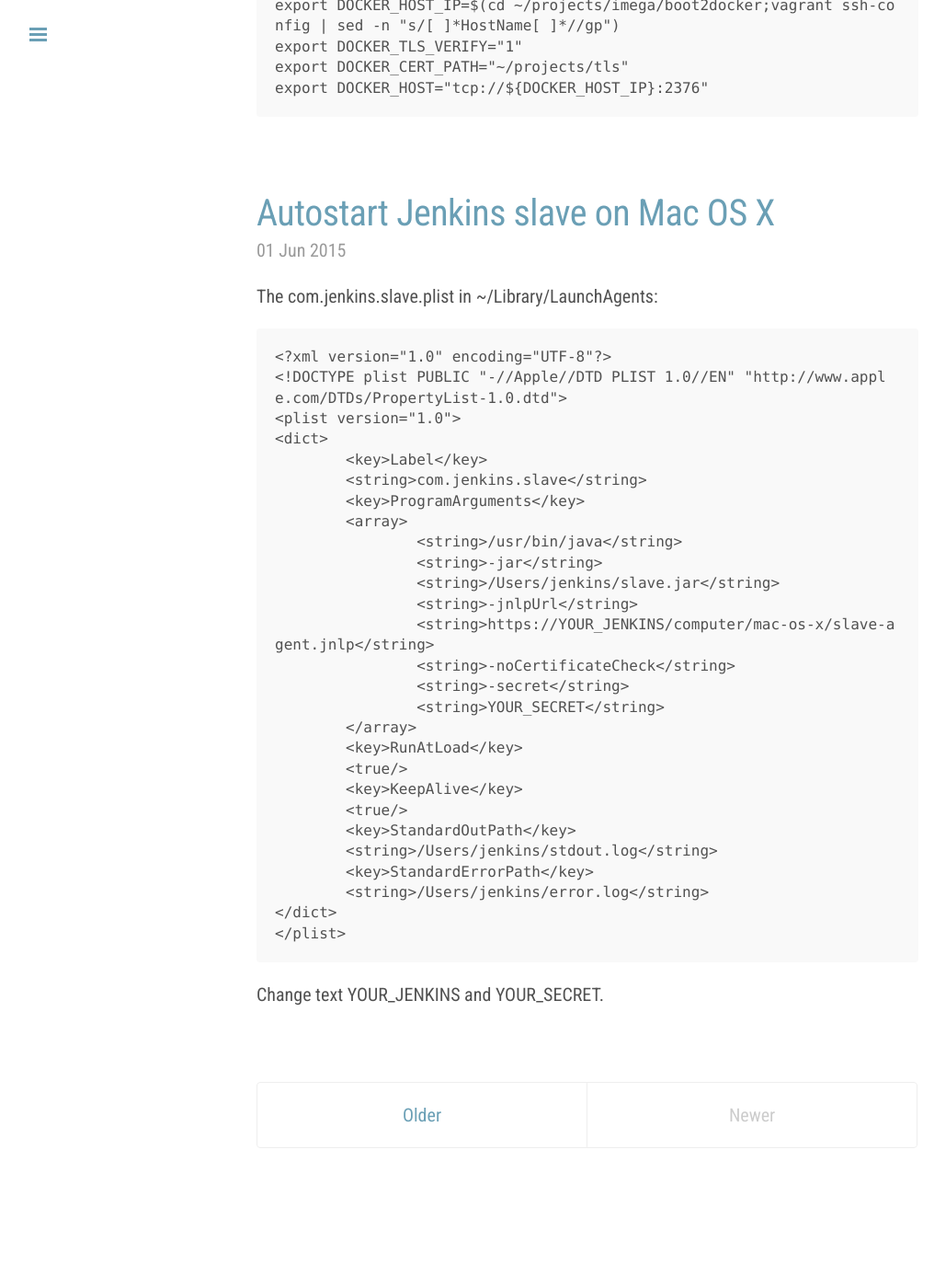
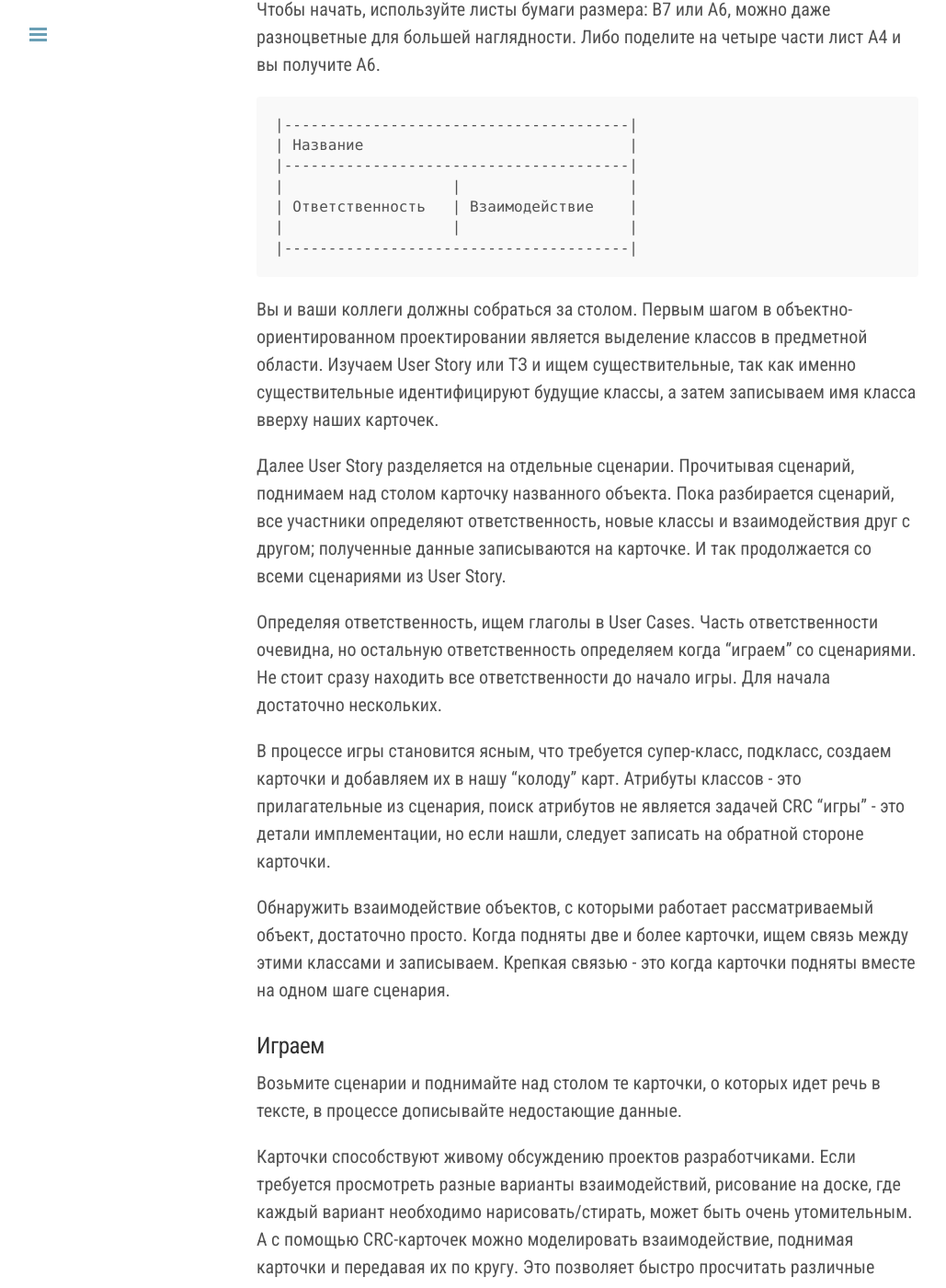
Before and after one commit to iMega/imega.github.io, a Jekyll site: the page built from index.html, in a window 1280 px wide and 1400 px high, scrolled down 3134 px. Shown: the whole window at 92% size, without its empty margins (1-1030 px from the left). Built offline with Jekyll 4.4.1, drawn with Linux system fonts in a browser that asks for light colours; Markdown is read by kramdown in place of the engine named in the settings; the list of posts is cut into pages by our own code; before the commit the page ends 4442 px from its top, so only the background shows below that; some of the changed text lies outside the part shown.

Commit message:
Статья о CRC-картах

````diff
--- a/_config.yml
+++ b/_config.yml
@@ -1,6 +1,5 @@
 # Permalinks
 permalink:        pretty
-relative_permalinks: true
 
 # Setup
 title:            iMega's Blog
--- /dev/null
+++ b/_posts/2016-03-17-crc-cards.md
@@ -0,0 +1,110 @@
+---
+layout: post
+title: CRC-карточки - повседневность проекта
+---
+
+### Введение
+
+Одним из методов мозгового штурма при анализе и проектировании задач с использованием ООП являются CRC карточки – это способ для определения классов и их взаимодействия.
+
+CRC-карта (англ. Class-responsibility-collaboration card; рус. карта «Класс-Ответственность-Кооперация») - метод мозгового штурма, предназначенный для проектирования объектно-ориентированного программного обеспечения. CRC-карты были предложены Уордом Каннингемом и Кентом Беком.[1] Как правило, CRC-карты используются в тех случаях, когда сначала в процессе проектирования ПО определяются классы и способы их взаимодействий. [wikipedia](https://en.wikipedia.org/wiki/Class-responsibility-collaboration_card).
+
+Основным предназначением CRC карточек является концентрирование разработчиков на главных абстракциях задачи и предотвращение от зарывания в подробности и детали второго плана. Неверный уровень абстракции может стать серьезной проблемой для движения проекта, проект может двигаться не в том направлении или делать вид, что движется.
+
+### История создания
+
+Создатели карт не могли представить разработчиков, как начинающих, так и опытных, способных представить объектно-ориентированное проектирование антропоморфным, как нечто живое и наделенное человеческими качествами. Введя CRC карты, которые характеризуют объекты по имени класса, обязанностям и взаимодействию, они получили способ дать учащимся представить концепции объектов.
+
+Самой сложной проблемой в области преподавания объектно-ориентированного программирования оказался отказ обучаемого от общего знания управления с процедурными программами, чтобы полагаться на знания местных объектов для выполнения своих задач. Новички завалены регрессией к глобальному мышлению: беспричинными глобальными переменными, ненужными указателями и неподходящими зависимостями реализации объектов.
+
+Данный подход оказался успешным в обучении начинающих программистов, а также при внедрении опытных программистов в сложные существующие проекты.
+
+Поскольку изучение объектов требует определенного сдвига в общем подходе, обучение сводится к проектированию объектов. Создатели сфокусировались на дизайне, который обучает основным понятиям новичка или тонкостям сложной конструкции для опытных программистов.
+
+Вместо попытки сделать дизайн объекта процедурным, насколько это возможно, было обнаружено, что наиболее эффективно преподавание способом идиоматического мышления с объектами, т.е. погружение ученика в предметность материала. Для этого необходимо удалить как можно больше знакомого материала, насколько это возможно, ожидая, что детали, такие как синтаксис и среда разработки будут подобраны достаточно быстро, как только основы будут тщательно изучены.
+
+
+### Использование CRC-карточек
+
+CRC-карты используются для представления: Объектов, их ответственности и взаимодействия с другими объектами. Они создаются в процессе исследования сценария работы программы, основанной на моделировании поведения системы в целом.
+
+Почему хорошо использовать CRC-карты: Они материальны их действительно можно потрогать, учитывая предложенный размер карточек создателями, их смело можно назвать портативными; можно пользоваться в любом месте, а также не требуется какого-либо оборудования - лишь карандаш и бумага. Карты позволяют разработчикам прочувствовать и видеть какие объекты живут в разных сценариях проекта. Об этом детально речь пойдет в "игре".
+
+### CRC-карты в проектировании.
+
+Задачи проектирования:
+
+  * Собрать необходимые данные для работы с User Story.
+  * Определить классы
+  * Определить ответственности
+  * Когда они взаимодействуют друг с другом
+
+Карточка представляет собой три области: первая находится вверху, где пишется название объекта, две другие области равно разделяют карту в два столбца. Левый столбец заполняем сведениями, за что отвечает объект, правый - с кем взаимодействует.
+
+Объект (Object) - сущность, которая что-то может делать, а также имеет некоторые состояния.
+
+Важный момент в CRC-методике - это определить ответственность объекта. Ответственность (responsibility) – краткое описание того, что объект должен делать: операция, которую выполняет объект; некоторый объем знаний, который объект поддерживает или какие-либо важные решения, принимаемые объектом. Идея состоит в том, чтобы вы могли взять любой класс и сформулировать его разумно ограниченные обязанности. Такой образ действия поможет вам яснее представить себе архитектуру классов.
+
+Часто существительные из сценариев взаимодействия выделяют в качестве названия объекта, а глаголы в ответственность.
+
+Взаимодействие (Collaboration) - процесс, в котором несколько классов объединяются, чтобы обеспечить поведение более высокого уровня. Карточки можно раскладывать так, чтобы представить сотрудничество объектов. Это даст вам некоторое представление о связях между объектами.
+
+С точки зрения динамики моделируемой задачи, расположение карточек показывает поток сообщений между объектами, а с точки зрения статики они представляют иерархии классов.
+
+### Перед игрой
+
+Чтобы начать, используйте листы бумаги размера: B7 или A6, можно даже разноцветные для большей наглядности. Либо поделите на четыре части лист А4 и вы получите A6.
+
+```
+|---------------------------------------|
+| Название                              |
+|---------------------------------------|
+|                   |                   |
+| Ответственность   | Взаимодействие    |
+|                   |                   |
+|---------------------------------------|
+```
+
+Вы и ваши коллеги должны собраться за столом. Первым шагом в объектно-ориентированном проектировании является выделение классов в предметной области. Изучаем User Story или ТЗ и ищем существительные, так как именно существительные идентифицируют будущие классы, а затем записываем имя класса вверху наших карточек.
+
+Далее User Story разделяется на отдельные сценарии. Прочитывая сценарий, поднимаем над столом карточку названного объекта. Пока разбирается сценарий, все участники определяют ответственность, новые классы и взаимодействия друг с другом; полученные данные записываются на карточке. И так продолжается со всеми сценариями из User Story.
+
+Определяя ответственность, ищем глаголы в User Cases. Часть ответственности очевидна, но остальную ответственность определяем когда “играем” со сценариями. Не стоит сразу находить все ответственности до начало игры. Для начала достаточно нескольких.
+
+В процессе игры становится ясным, что требуется супер-класс, подкласс, создаем карточки и добавляем их в нашу "колоду" карт. Атрибуты классов - это прилагательные из сценария, поиск атрибутов не является задачей CRC "игры" - это детали имплементации, но если нашли, следует записать на обратной стороне карточки.
+
+Обнаружить взаимодействие объектов, с которыми работает рассматриваемый объект, достаточно просто. Когда подняты две и более карточки, ищем связь между этими классами и записываем. Крепкая связью - это когда карточки подняты вместе на одном шаге сценария.
+
+### Играем
+
+Возьмите сценарии и поднимайте над столом те карточки, о которых идет речь в тексте, в процессе дописывайте недостающие данные.
+
+Карточки способствуют живому обсуждению проектов разработчиками. Если требуется просмотреть разные варианты взаимодействий, рисование на доске, где каждый вариант необходимо нарисовать/стирать, может быть очень утомительным. А с помощью CRC-карточек можно моделировать взаимодействие, поднимая карточки и передавая их по кругу. Это позволяет быстро просчитать различные варианты.
+
+В процессе "игры" вы создаете представление об ответственностях и записываете их на карточки. Размышления об ответственности важны, поскольку рассеивают представление о классах как о бессловесных хранителях данных и помогают членам команды лучше понять поведение каждого класса на высшем уровне. Ответственность может соответствовать операции, атрибуту или, что более точно, неограниченной группе атрибутов и операций.
+
+Одной из распространенных ошибок разработчиков является создание длинных списков низкоуровневых ответственностей. Это уводит от сути. Ответственности должны свободно помещаться на одной карточке. Иначе спросите, следует ли разделить класс или лучше отрегулировать ответственности, переместив их на более высокий уровень операторов.
+
+Для проверки достаточности или избыточности придуманных объектов, а также корректности их взаимодействия, строится диаграмма взаимодействия.
+
+### CRC-карты в рефакторинге
+
+Требуется на основе кода собрать сценарии. Далее проводим подготовительную часть перед игрой. Затем эмулируем каждое поведение программы при помощи карточек и просчитываем варианты, лучшее фиксируем в диаграммах взаимодействия. И уделите особое внимание ответственности объектов.
+
+### Итого
+
+Итого, чтобы провести инсценировку работы системы, следует раздать карточки с объектами участникам проекта. Затем провести игру по сценариям. Следуя сценарию, объект А совершает какое-то действие. Исходя из своих карточек, участник сообщает об ответной реакции другого объекта B. Если в какой-то момент реакции не последует, то это признак несовершенства проекта. Такая игра может подсказать и об избыточности проекта. Желаю вам отлично проводить время за "игрой".
+
+---
+Литература
+
+"A Laboratory For Teaching Object-Oriented Thinking" -
+Kent Beck, Apple Computer, Inc.
+Ward Cunningham, Wyatt Software Services, Inc.
+From the OOPSLA'89 Conference Proceedings October 1-6, 1989, New Orleans, Louisiana And the special issue of SIGPLAN Notices Volume 24, Number 10, October 1989.
+
+Applyng UML and Patterns SE, Craig Larman, 2004.
+
+CRC-карточки, Моргун Иван profit.me, 12-06-2008.
+
+CRC cards, Alexander Nemanov, Minsk PHP User Group Meetup #8
````
